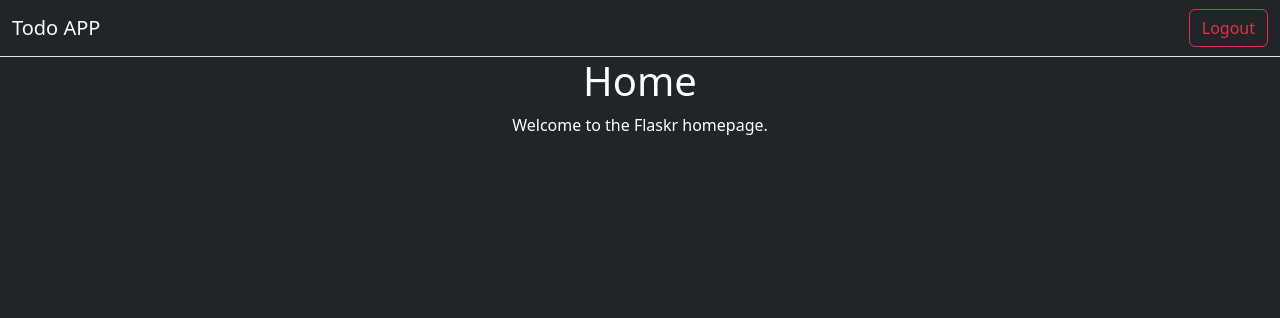
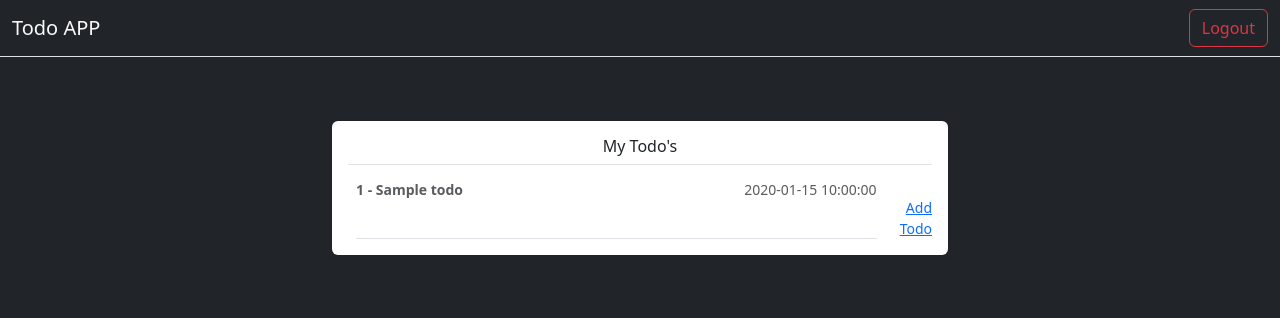
Before and after one commit to iAnisdev/flast-intro, a Flask app: template flaskr/templates/home/index.html in a window 1280 px wide. Shown: the top 318 px of the page. Run offline with Flask 3, Linux system fonts and the light colour scheme; the template is opened without the code that fills it: most values are stand-ins (such as "Sample title", 1, 10 or a date in 2020).

Commit message:
🗃 Todo pages/routes

```diff
--- a/flaskr/__init__.py
+++ b/flaskr/__init__.py
@@ -1,6 +1,6 @@
 from flask import Flask
 import os , uuid
-from . import auth , home
+from . import auth , home , todo
 
 def create_app(config=None):
     app = Flask(__name__, instance_relative_config=True)
@@ -22,5 +22,6 @@ def create_app(config=None):
 
     app.register_blueprint(auth.bp)
     app.register_blueprint(home.bp)
+    app.register_blueprint(todo.bp)
 
     return app
--- a/flaskr/templates/home/index.html
+++ b/flaskr/templates/home/index.html
@@ -2,9 +2,28 @@
 {% block title %}Home{% endblock %}
 
 {% block content %}
-<main class="vw-100">
+<main class="vw-100 bg-dark">
     {% include 'shared/navbar.html' %}
-    <h1>Home</h1>
-    <p>Welcome to the Flaskr homepage.</p>
+    <div class="d-flex flex-column flex-md-row p-4 gap-4 py-md-5 align-items-center justify-content-center">
+        <div class="my-3 p-3 bg-body rounded shadow-sm w-50">
+            {% include 'shared/flash.html' %}
+            <h6 class="border-bottom pb-2 mb-0 text-dark">My Todo's</h6>
+            {% for todo in todos %}
+            <div class="d-flex text-body-secondary pt-3">
+                <div class="pb-3 mb-0 small lh-sm border-bottom w-100 ms-2">
+                    <div class="d-flex justify-content-between">
+                        <strong class="text-gray-dark {% if todo.completed %}text-decoration-line-through{% endif %}">
+                            {{ loop.index }} - {{todo.title}}</strong>
+                        <div>
+                    </div>
+                    <span class="d-block" style="text-align: left;">{{todo.formatted_date}}</span>
+                </div>
+            </div>
+            {% endfor %}
+            <small class="d-block text-end mt-3">
+                <a href="/todo/add">Add Todo</a>
+            </small>
+        </div>
+    </div>
 </main>
 {% endblock %}
```
Also changed, not shown: flaskr/templates/todo/todo.html (added, +15 -0 lines), flaskr/todo.py (added, +31 -0 lines).
